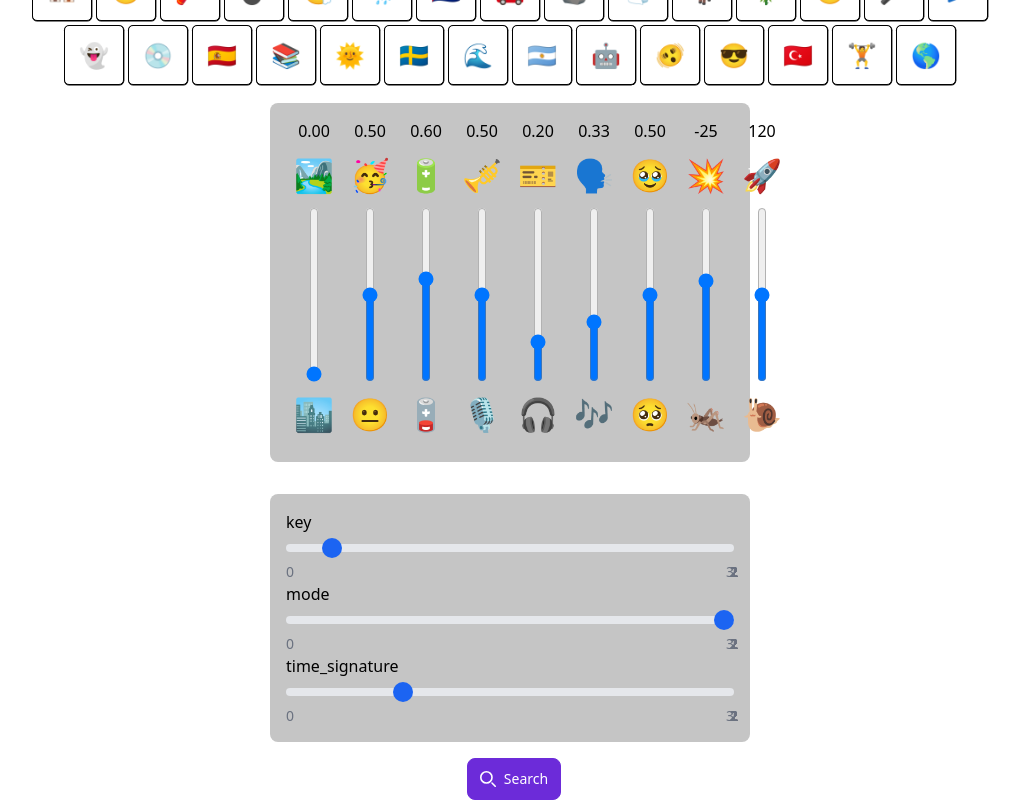
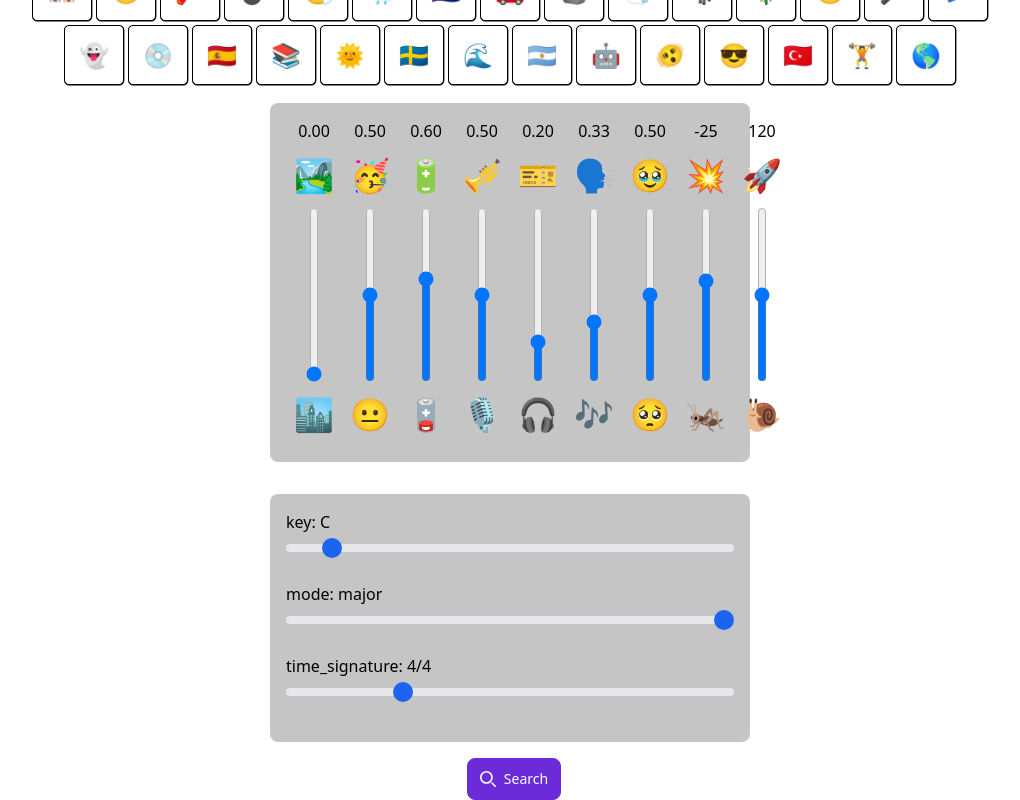
Before and after one commit to BattleshipDragonite/emojify, a React app: page /homepage in a window 1280 px wide. Shown: the part 553-1353 px from the top of the page, without its empty margins (130-1150 px from the left). Built offline with nearby package versions, Linux system fonts and the light colour scheme; what grapheme-splitter would draw is missing.

Commit message:
Provide visual for aux metrics

```diff
--- a/src/components/AuxChannel.tsx
+++ b/src/components/AuxChannel.tsx
@@ -1,4 +1,4 @@
-import React from "react";
+import React, { useState } from "react";
 import { AuxChannelProps } from "../client/types";
 
 const AuxChannel = ({
@@ -6,33 +6,37 @@ const AuxChannel = ({
   min,
   max,
   defaultValue,
+  possValues,
+  currMetrics,
+  setMetrics
 }: AuxChannelProps) => {
+  const [auxVal, setAuxVal] = useState<string>(possValues[defaultValue - min]);
+
+  const handleSliderInput = (e): void => {
+    const val: string = e.target?.value;
+    setAuxVal(possValues[parseInt(val) - min]);
+  }
+  const handleSliderChange = (e): void => {
+    const val: string = e.target?.value;
+    setMetrics({
+      ...currMetrics,
+      [metric]: parseFloat(val)
+    });
+  }
 
   return (
     <div id={metric} className="aux-channel relative mb-6">
-      <label htmlFor={metric + "-slider"}>{metric}</label>
+      <label htmlFor={metric + "-slider"}>{metric}: {auxVal}</label>
       <input
         id={metric + "-slider"}
         type="range"
         min={min}
         max={max}
         defaultValue={defaultValue}
+        onInput={handleSliderInput}
+        onChange={handleSliderChange}
         className="slider w-full h-2 bg-gray-200 rounded-lg appearance-none cursor-pointer dark:bg-gray-700"
       />
-      <span className="text-sm text-gray-500 dark:text-gray-400 absolute start-0 -bottom-6">0</span>
-      <span className="text-sm text-gray-500 dark:text-gray-400 absolute start-1/13 -translate-x-1/2 rtl:translate-x-1/2 -bottom-6">1</span>
-      <span className="text-sm text-gray-500 dark:text-gray-400 absolute start-2/13 -translate-x-1/2 rtl:translate-x-1/2 -bottom-6">2</span>
-      <span className="text-sm text-gray-500 dark:text-gray-400 absolute start-3/13 -translate-x-1/2 rtl:translate-x-1/2 -bottom-6">2</span>
-      <span className="text-sm text-gray-500 dark:text-gray-400 absolute start-4/13 -translate-x-1/2 rtl:translate-x-1/2 -bottom-6">2</span>
-      <span className="text-sm text-gray-500 dark:text-gray-400 absolute start-5/13 -translate-x-1/2 rtl:translate-x-1/2 -bottom-6">2</span>
-      <span className="text-sm text-gray-500 dark:text-gray-400 absolute start-6/13 -translate-x-1/2 rtl:translate-x-1/2 -bottom-6">2</span>
-      <span className="text-sm text-gray-500 dark:text-gray-400 absolute start-7/13 -translate-x-1/2 rtl:translate-x-1/2 -bottom-6">2</span>
-      <span className="text-sm text-gray-500 dark:text-gray-400 absolute start-8/13 -translate-x-1/2 rtl:translate-x-1/2 -bottom-6">2</span>
-      <span className="text-sm text-gray-500 dark:text-gray-400 absolute start-9/13 -translate-x-1/2 rtl:translate-x-1/2 -bottom-6">2</span>
-      <span className="text-sm text-gray-500 dark:text-gray-400 absolute start-10/13 -translate-x-1/2 rtl:translate-x-1/2 -bottom-6">2</span>
-      <span className="text-sm text-gray-500 dark:text-gray-400 absolute start-11/13 -translate-x-1/2 rtl:translate-x-1/2 -bottom-6">2</span>
-      <span className="text-sm text-gray-500 dark:text-gray-400 absolute start-12/13 -translate-x-1/2 rtl:translate-x-1/2 -bottom-6">2</span>
-      <span className="text-sm text-gray-500 dark:text-gray-400 absolute end-0 -bottom-6">3</span>
     </div>
   )
 };
```
